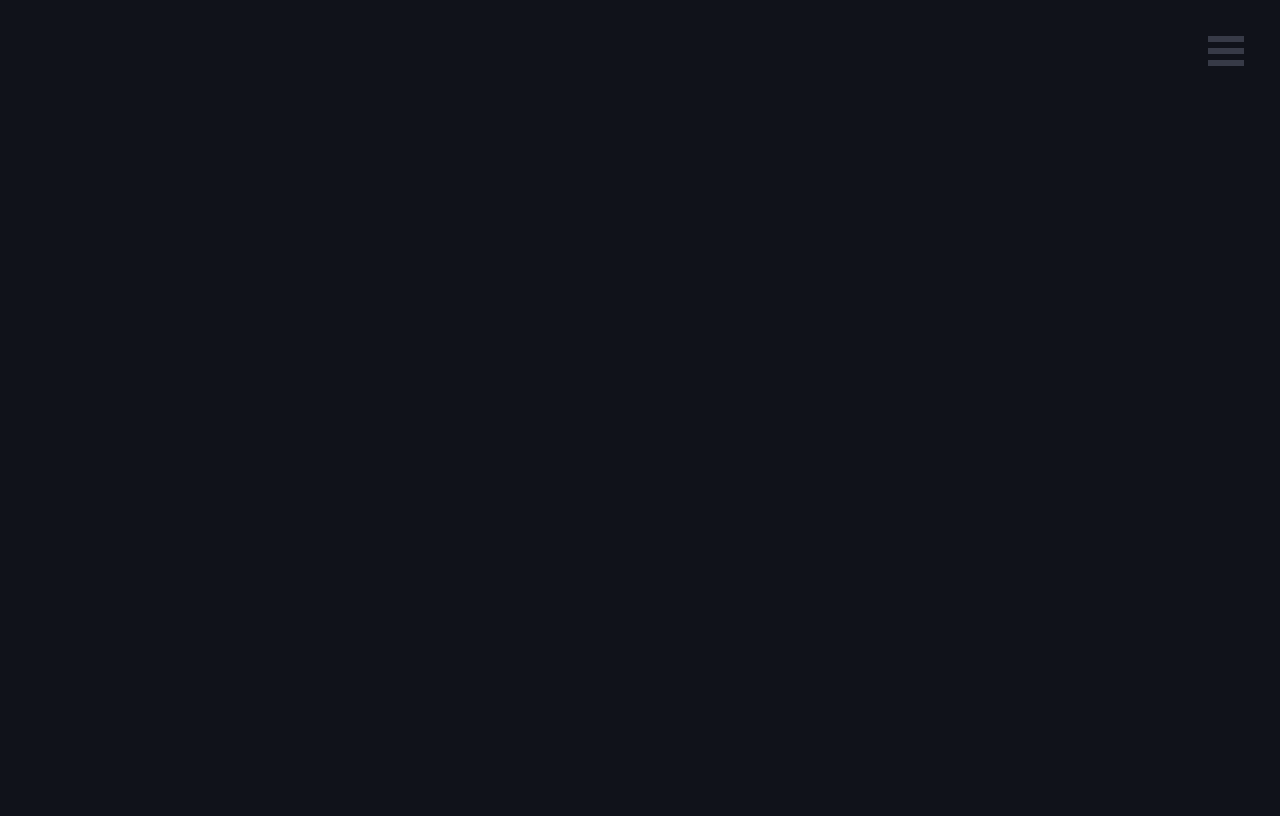
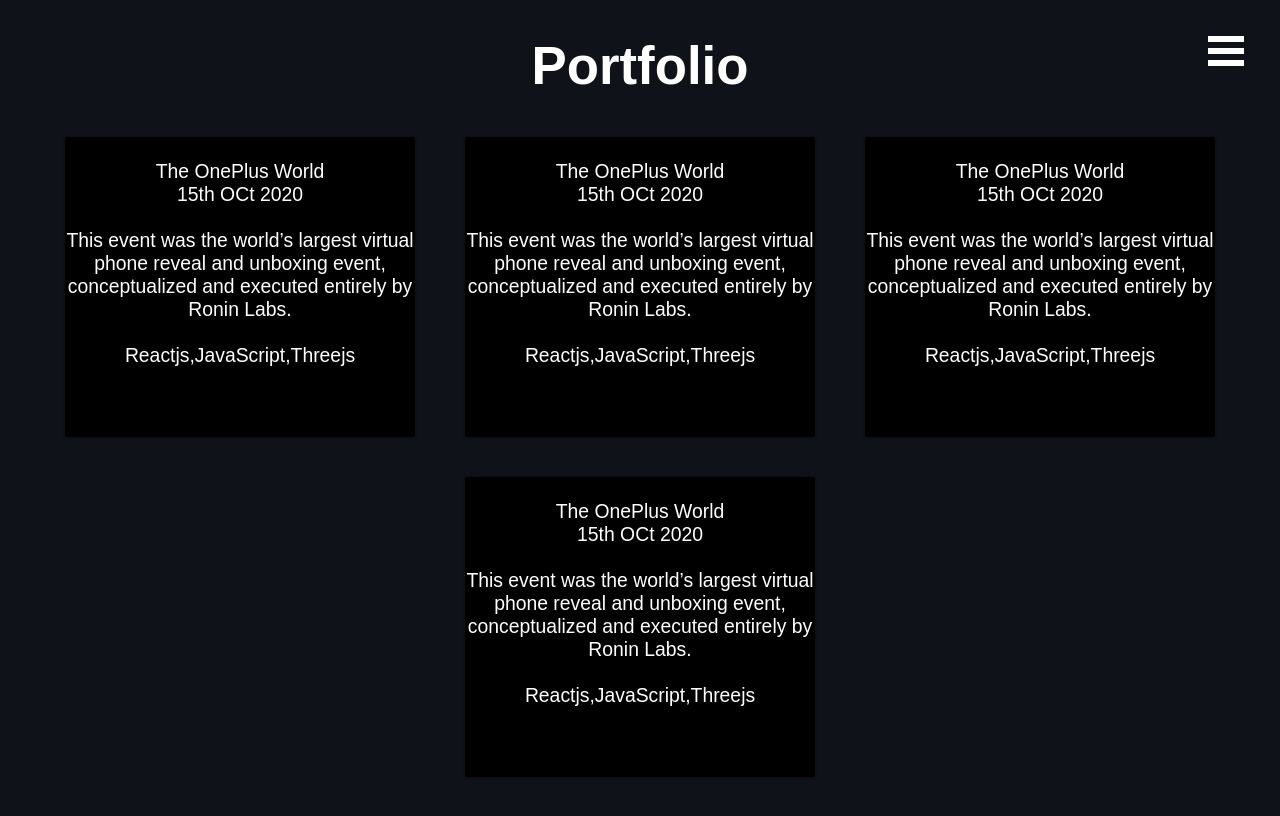
Before and after one commit to prakashpandey1912/portflio, a React (Create React App) app: page /portfolio in a window 1280 px wide. Before the commit this address had no page. Shown: the top 816 px of the page. Built offline with nearby package versions, Linux system fonts and the light colour scheme.

Commit message:
Added portfolio Div

```diff
--- a/src/App.js
+++ b/src/App.js
@@ -33,27 +33,27 @@
     let items = [
       <Link to="/">
         <i className="fa fa-fw" />
-        <span>Home</span>
+        <span style={{ color: "var(--font-light-color)" }}>Home</span>
       </Link>,
       <Link to="/about">
         <i className="fa fa-fw" />
-        <span>About</span>
+        <span style={{ color: "var(--font-light-color)" }}>About</span>
       </Link>,
-      <Link to="/portfolios">
+      <Link to="/portfolio">
         <i className="fa fa-fw" />
-        <span>Portfolios</span>
+        <span style={{ color: "var(--font-light-color)" }}>Portfolio</span>
       </Link>,
       <Link to="/blogs">
         <i className="fa fa-fw" />
-        <span>Blogs</span>
+        <span style={{ color: "var(--font-light-color)" }}>Blogs</span>
       </Link>,
-      <Link to="/resume">
-        <i className="fa fa-fw" />
-        <span>Resume</span>
-      </Link>,
+      // <Link to="/resume">
+      //   <i className="fa fa-fw" />
+      //   <span style={{ color: "var(--font-light-color)" }}>Resume</span>
+      // </Link>,
       <Link to="/contact">
         <i className="fa fa-fw" />
-        <span>Contact</span>
+        <span style={{ color: "var(--font-light-color)" }}>Contact</span>
       </Link>
     ];
     return items;
@@ -65,7 +65,7 @@
       <>
         <Menu
           id="Slide"
-          customOpenIcon={<MenuIcon />}
+          customOpenIcon={<MenuIcon style={{ background: "white" }} />}
           customCrossIcon={<CancelIcon />}
           pageWrapId={'page-wrap'}
           outerContainerId={'outer-container'}
@@ -91,9 +91,9 @@
             <Routes>
               <Route path="/" exact element={<HomePage currentRoute={props.currentRoute} />} />
               <Route path="/about" exact element={<AboutPage />} />
-              <Route path="/portfolios" exact element={<Portfolio />} />
+              <Route path="/portfolio" exact element={<Portfolio />} />
               <Route path="/blogs" exact element={<Blogs />} />
-              <Route path="/resume" exact element={<Resume />} />
+              {/* <Route path="/resume" exact element={<Resume />} /> */}
               <Route exact path="/contact" element={<Contact />} />
               <Route exact path="/loader" element={<Loading currentRoute={props.currentRoute} />} />
             </Routes>
--- /dev/null
+++ b/src/component/boxDiv/portfolioDiv.jsx
@@ -0,0 +1,51 @@
+import React, { useEffect } from "react";
+import styled from "styled-components";
+
+function PortFolioDiv(props) {
+
+    return (
+        <>
+            <ShadowStyle style={shadowStyle}>
+                <div className="card card-1">
+                    <br />
+                    <div>{props.obj.title}</div>
+                    <div>{props.obj.date}</div>
+                    <br />
+                    <div>{props.obj.discribsion}</div>
+                    <br />
+                    <div>{props.obj.technology}</div>
+                    <br /><div>{props.obj.links}</div>
+                </div>
+            </ShadowStyle>
+        </>
+    )
+}
+const shadowStyle = {
+    "width": "400px"
+};
+
+const ShadowStyle = styled.section`
+.card {
+    background: #000;
+    border-radius: 2px;
+    display: inline-block;
+    height: 300px;
+    margin: 1rem;
+    position: relative;
+    width: 350px;
+  }
+
+  .card-1 {
+    box-shadow: 0 1px 3px rgba(0,0,0,0.12), 0 1px 2px rgba(0,0,0,0.24);
+    transition: all 0.3s cubic-bezier(.25,.8,.25,1);
+  }
+  .imgBox{
+    height: auto;
+    width: 300px;
+
+  }
+
+  .card-1:hover {
+    box-shadow: 0 14px 28px rgba(0,0,0,0.25), 0 10px 10px rgba(0,0,0,0.22);
+  }`
+export default PortFolioDiv;
--- a/src/component/boxDiv/shadow.jsx
+++ b/src/component/boxDiv/shadow.jsx
@@ -14,8 +14,12 @@
     <>
       <ShadowStyle style={shadowStyle}>
         <div className="card card-1">
+          <br />
           <div>{props.obj.title}</div>
           <img className="imgBox" src={props.obj.img} />
+          <br />
+          <br />
+          <br />
           <div onClick={readMore}>Read More</div>
         </div>
       </ShadowStyle>
@@ -28,7 +32,7 @@
 const ShadowStyle = styled.section`
 
 .card {
-    background: #fff;
+    background: #000;
     border-radius: 2px;
     display: inline-block;
     height: 300px;
--- a/src/pages/about/About.jsx
+++ b/src/pages/about/About.jsx
@@ -1,28 +1,56 @@
 import PrakashPhoto from '../../assests/Prakash_photo1.jpg'
 import styled from "styled-components";
+import { useNavigate } from 'react-router-dom';
 import { MainLayout, InnerLayout } from '../../style/thyme'
+
 function About() {
+    const navigate = useNavigate();
+
+    function _calculateAge(birthday) { // birthday is a date
+        var ageDifMs = Date.now() - birthday.getTime();
+        var ageDate = new Date(ageDifMs); // miliseconds from epoch
+        return Math.abs(ageDate.getUTCFullYear() - 1970);
+    }
+
     return (
         <>
             <MainLayout>
                 <div className="centerDiv">
                     <h2>About</h2>
-                    <br />
+                </div>
                 <AboutStyled>
-                        <div className="all-contain">
-                            <div className="left-content">
+                    <div className=" all-contain">
+                        <div className=" centerDiv left-content">
                             <img src={PrakashPhoto} alt="Avatar" />
                         </div>
                         <div className="right-content">
                             <p>
-                                    I am a Full Stack developer at Ronin labs, Pune
-                                    creating projects in Web development, Spark AR, Playable Ad and IOT.
-                                    I have a better understanding of Nodejs, JavaScript, Reactjs, C++.
+                                Graduated as a Computer Science Engineer, now I am a Senior Software Engineer at Encora Inc, Pune
+                                have 2 years of experience creating projects in Web development, Spark AR, Playable Ad and IOT.
+                                I have a better understanding of Nodejs, JavaScript, TypeScript, Reactjs, C++.
                                 Most of my work done is in Reactjs JavaScript and Nodejs.
-                                </p>
+                            </p><br />
                         </div>
                     </div>
                 </AboutStyled>
+                <div>
+                    <div>Full Name: - Prakash Pandey</div>
+                    <div>Age: - {_calculateAge(new Date(2000, 11, 19, 0, 0, 1, 1))} (19/12/2000)</div>
+                    <div>Nationality: - Indian</div>
+                    <div>Languages: - English, Hindi, Nepali</div>
+                    <br />
+                    <div >
+                        <div className="centerDiv">Tech Skill</div><br />
+                        Languages<div>➼JavaScript, TypeScript, C, C++, Core Java, Python</div>
+                        Databases<div>➼MySQL, Java Derby, MongoDB</div>
+                        Web Technologies<div>➼HTML, J2EE, CSS, ReactJS, Redux, ExpressJS, ThreeJS, A-Frame, NodeJS, babylon js</div>
+                        Other Skills<div>➼Data Structures and Algorithms, Image Processing, React Native, Spark AR Studio,Lens Studio, Unity.</div>
+                    </div>
+                    <br />
+                    <br />
+                    <div className="centerDiv"><button onClick={() => {
+                        navigate('/portfolio')
+                    }} className="btn">Portfolio</button></div>
                 </div>
             </MainLayout>
         </>
@@ -31,19 +59,19 @@
 
 const AboutStyled = styled.section`
             .all-contain{
-                display: grid;
-            grid-template-columns: repeat(2, 1fr);
-            grid-column-gap: 2rem;
-            text-align: left;
+            // display: grid;
+            // grid-template-columns: repeat(2, 1fr);
+            // grid-column-gap: 2rem;
+            // text-align: left;
             //   margin: auto;
             @media screen and (max-width: 1000px) {
-                flex - direction: column;
+                // flex - direction: column;
             .left-content{
-                width: 100%!important;
+                width: 50%!important;
     }
   }
             .left-content {
-                width: 50%;
+                width: 20%;
             display:block;
             margin:auto;
             img{
@@ -55,11 +83,11 @@
             .right-content {
                 //display: grid;
                 display:block;
+                justify-content: center;
             margin:auto;
-            width: 80%;
             //grid-template-columns: repeat(1, 1fr);
             @media screen and (max-width: 502px){
-                width: 70%;
+                // width: 70%;
     }
 }
 }
--- a/src/pages/home/HomePage.jsx
+++ b/src/pages/home/HomePage.jsx
@@ -25,9 +25,9 @@
             {store.getState().app.firstTime ? (<Loading />) : (
                 <HomePageStyled>
                     <div className="typography">
-                        <h2 style={{ paddingTop: "100px" }} ><div>Hello Everybody, I am</div><span>Prakash Pandey</span><br /><div> Full Stack Developer</div></h2>
+                        <h2 style={{ paddingTop: "100px" }} ><div>Hello Everybody, I am</div><span>Prakash Pandey</span><br /><div> Senior Software Engineer</div></h2>
                         <p className="dataHomePage">
-                            <h2><div> Welcome to my portfolio</div></h2>
+                            <h2><div> Welcome to my portfolio website</div></h2>
                         </p>
                         <br />
                         <button className="btn" onClick={() => {
--- a/src/pages/portfolio/Portfolio.jsx
+++ b/src/pages/portfolio/Portfolio.jsx
@@ -1,8 +1,39 @@
+import PortFolioDiv from "../../component/boxDiv/portfolioDiv";
+import { MainLayout } from "../../style/thyme";
+
 function Portfolio() {
     return (
         <>
+            <MainLayout>
+                <div className="centerDiv">
+                    <h2>Portfolio</h2>
+                    <br />
+                    <div style={ParentShadow}>
+                        <PortFolioDiv obj={PortfolioList.one}></PortFolioDiv>
+                        <PortFolioDiv obj={PortfolioList.one}></PortFolioDiv>
+                        <PortFolioDiv obj={PortfolioList.one}></PortFolioDiv>
+                        <PortFolioDiv obj={PortfolioList.one}></PortFolioDiv>
+                    </div>
+                </div>
+            </MainLayout>
         </>
     )
 }
-
+const ParentShadow = {
+    'flex-wrap': 'wrap',
+    'width': 'auto',
+    'height': 'auto',
+    "display": "flex",
+    "justify-content": "center"
+};
+const PortfolioList = {
+    one: {
+        title: "The OnePlus World",
+        date: "15th OCt 2020",
+        discribsion: `This event was the world’s largest virtual phone reveal and unboxing event,
+        conceptualized and executed entirely by Ronin Labs.`,
+        technology: "Reactjs,JavaScript,Threejs",
+        links: ""
+    }
+}
 export default Portfolio;
--- a/src/style/thyme.js
+++ b/src/style/thyme.js
@@ -1,7 +1,7 @@
 import styled from 'styled-components';
 
 export const MainLayout = styled.div`
-    padding: 5rem;
+    padding: 2rem;
     width:100%;
     @media screen and (max-width: 642px){
         padding: 4rem;
--- a/src/style/webSiteStyle.js
+++ b/src/style/webSiteStyle.js
@@ -41,7 +41,7 @@
     --scrollbar-track-color: #383838;
 }
 .dark{
-    --primary-color: #007bff;
+    --primary-color: #FFCCAA;
     --primary-color-light: #057FFF;
     --secondary-color: #6c757d;
     --background-dark-color: #10121A;
@@ -50,7 +50,7 @@
     --background-light-color: #F1F1F1;
     --background-light-color-2: rgba(3,127,255,.3);
     --white-color: #FFF;
-    --font-light-color: #a4acc4;
+    --font-light-color: #FFF;
     --font-dark-color: #313131;
     --font-dark-color-2: #151515;
     --sidebar-dark-color: #191D2B;
@@ -67,13 +67,14 @@
     text-decoration: none;
     font-family: 'Nunito', sans-serif;
     font-size: 1.1rem;
-
+    overflow-x: hidden;
 }
 
 body{
     background-color: var(--background-dark-color);
     color: var(--font-light-color);
     transition: all .4s ease-in-out;
+    overflow-x: hidden;
 }
 
 body::-webkit-scrollbar{
@@ -87,6 +88,7 @@
 body::-webkit-scrollbar-track{
     border-radius: 10px;
     background-color: #383838;
+
 }
 
 textarea{
@@ -112,7 +114,9 @@
         font-size: 3rem
     }
 }
-
+.bm-burger-bars{
+    background:var(--font-light-color)
+}
 h2{
     font-size: 3rem;
     // color: var(--white-color);
```
Lines whose indentation alone changed are shown as unchanged.
